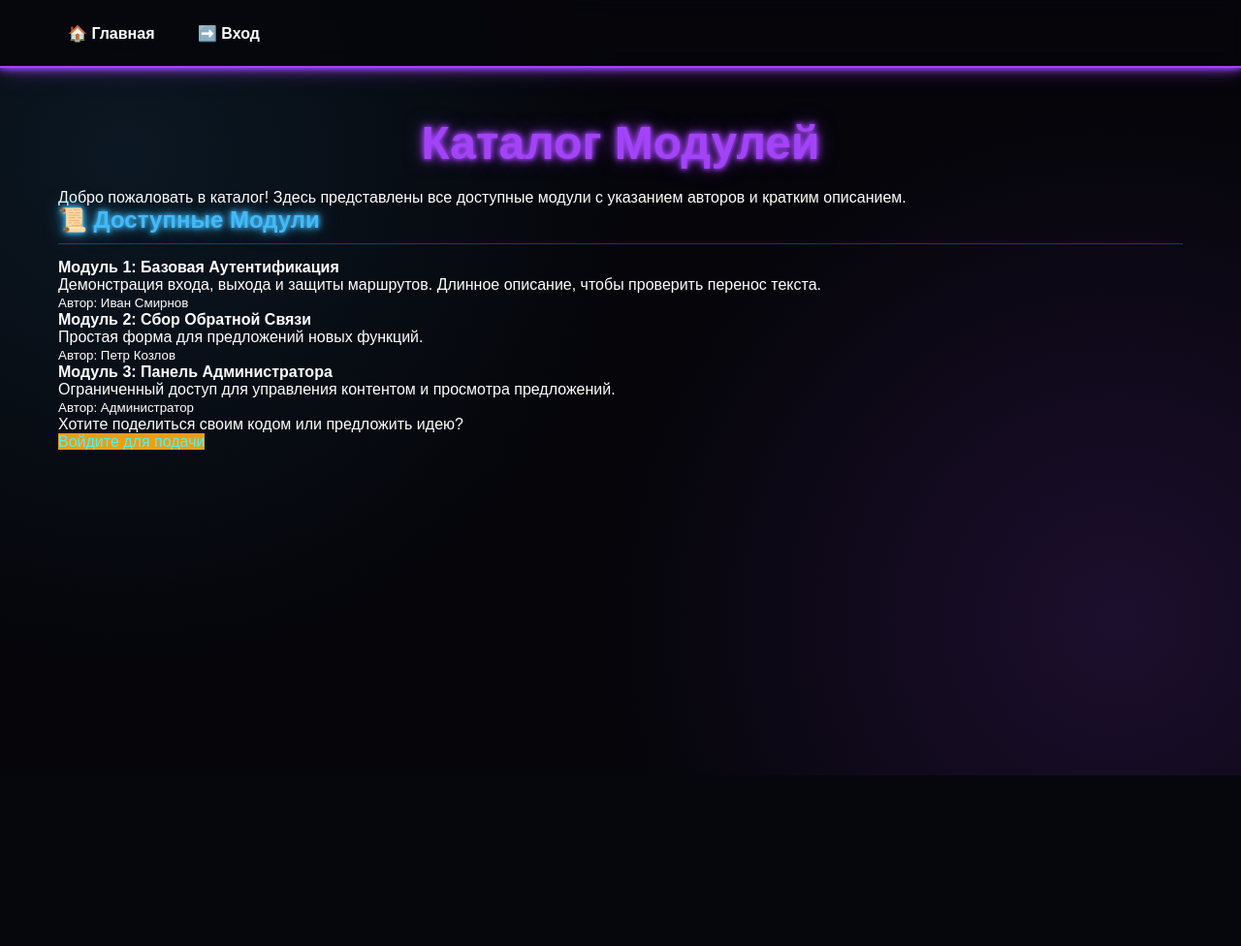
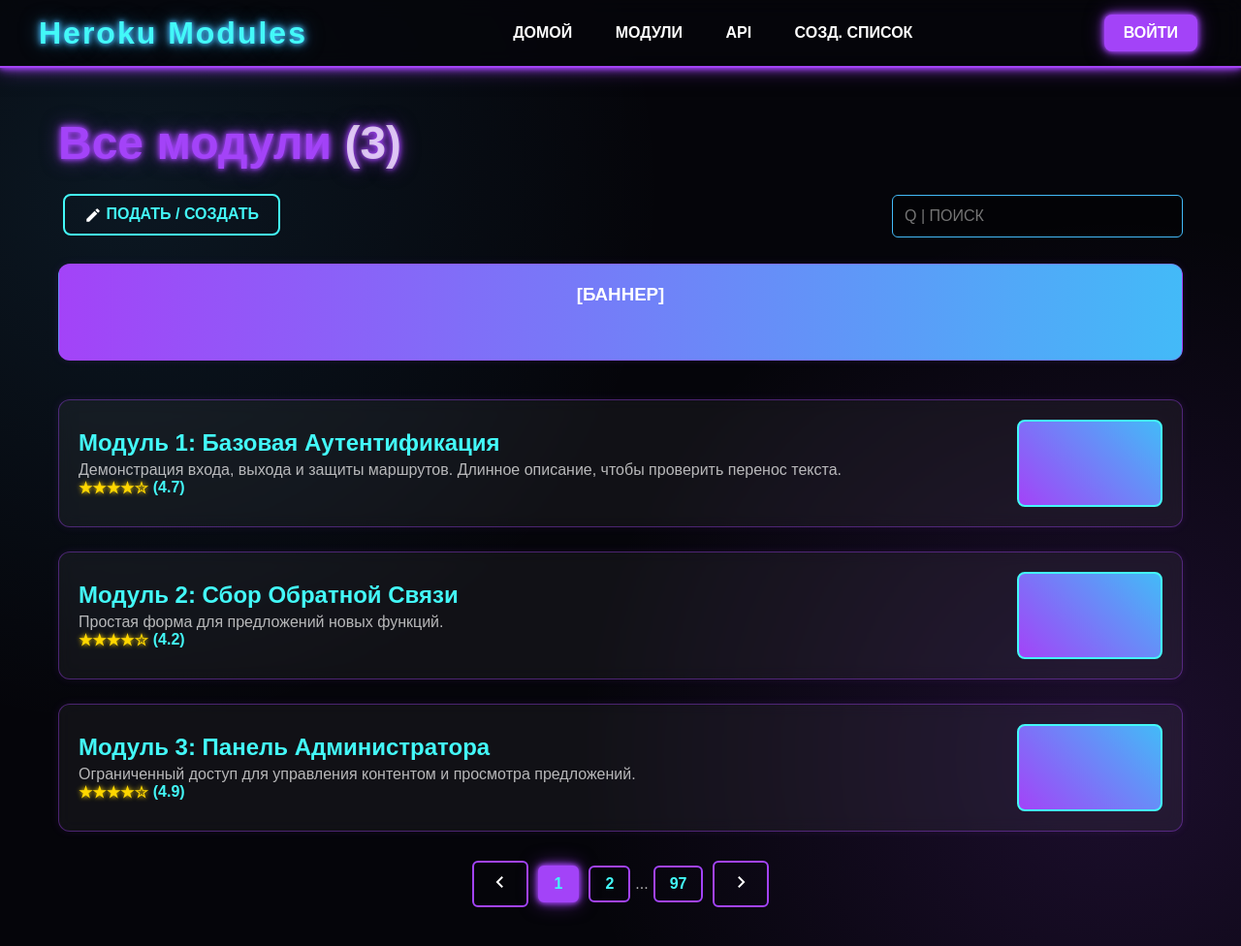
Before and after one commit to skyaree/heroku-modulesp, a Flask app: page /modules in a window 1280 px wide. Shown: the whole page at 97% size. Before the commit the page ends 800 px from the top, so only its background shows below. Run offline with Flask 3, Linux system fonts and the light colour scheme.

Commit message:
index.html

```diff
--- a/templates/index.html
+++ b/templates/index.html
@@ -1,55 +1,47 @@
-<!DOCTYPE html>
-<html lang="ru">
-<head>
-    <meta charset="UTF-8">
-    <meta name="viewport" content="width=device-width, initial-scale=1.0">
-    <title>{{ title }}</title>
-    <link rel="stylesheet" href="{{ url_for('static', filename='style.css') }}">
-</head>
-<body>
-    <header>
-        <nav>
-            <a href="{{ url_for('modules_list') }}">🏠 Главная</a>
+{% extends "base.html" %}
 
-            {% if logged_in %}
-                <a href="{{ url_for('account_page') }}">👤 Аккаунт</a>
-                {% if is_admin %}
-                    <a href="{{ url_for('moderation_panel') }}">🔑 Админ-Панель</a>
-                {% endif %}
-                <a href="{{ url_for('login_route') }}" style="background-color: #e74c3c;">🚪 Выход (Локальный)</a>
-            {% else %}
-                <a href="{{ url_for('login_route') }}">➡️ Вход</a>
-            {% endif %}
-        </nav>
-    </header>
+{% block content %}
+    <h1 style="text-align: left;">Все модули <span class="text-subtle">({{ total_modules }})</span></h1>
 
-    <div class="container">
-        <h1>{{ title }}</h1>
-        <p>Добро пожаловать в каталог! Здесь представлены все доступные модули с указанием авторов и кратким описанием.</p>
-
-        <section class="modules-list">
-            <h2>📜 Доступные Модули</h2>
-
-            <div class="modules-grid">
-                {% for module in modules %}
-                    <div class="module-card">
-                        <strong>{{ module.title }}</strong>
-                        <p>{{ module.description }}</p>
-                        <small>Автор: {{ module.author }}</small>
-                    </div>
-                {% endfor %}
+    <div class="flex-row">
+        <div class="module-controls">
+            <a href="{{ url_for('submit_module_form') }}" class="btn neon-btn btn-secondary">
+                <span class="material-icons" style="font-size: 18px; vertical-align: middle;">edit</span> ПОДАТЬ / СОЗДАТЬ
+            </a>
             </div>
 
-            <div class="action-bar">
-                <p>Хотите поделиться своим кодом или предложить идею?</p>
-                {% if logged_in %}
-                    <a href="{{ url_for('submit_module_form') }}" class="suggest-link">➕ Подать Модуль</a>
-                {% else %}
-                    <a href="{{ url_for('login_route') }}" class="suggest-link" style="background-color: #f39c12;">Войдите для подачи</a>
-                {% endif %}
+        <div class="search-bar">
+            <input type="text" placeholder="Q | ПОИСК" style="width: 300px; margin-bottom: 0;">
+        </div>
+    </div>
+
+    <div class="card" style="text-align: center; height: 100px; background: linear-gradient(90deg, var(--color-violet), var(--color-blue)); margin-bottom: 40px;">
+        <h3 style="color: white; text-shadow: none;">[БАННЕР]</h3>
+    </div>
+
+    <div class="modules-list">
+        {% for module in modules %}
+        <a href="{{ url_for('module_detail', module_id=module.id) }}" class="module-item">
+            <div class="module-item-content">
+                <h3>{{ module.title }}</h3>
+                <p class="text-subtle">{{ module.description }}</p>
+                <div class="module-item-rating">
+                    <span class="stars">★★★★☆</span>
+                    ({{ module.rating }})
+                </div>
             </div>
-        </section>
+            <div class="module-item-banner">
+                </div>
+        </a>
+        {% endfor %}
+    </div>
 
+    <div class="pagination">
+        <a href="#"><span class="material-icons">chevron_left</span></a>
+        <a href="#" class="current-page">1</a>
+        <a href="#">2</a>
+        <span class="text-subtle">...</span>
+        <a href="#">97</a>
+        <a href="#"><span class="material-icons">chevron_right</span></a>
     </div>
-</body>
-</html>
+{% endblock %}
```
